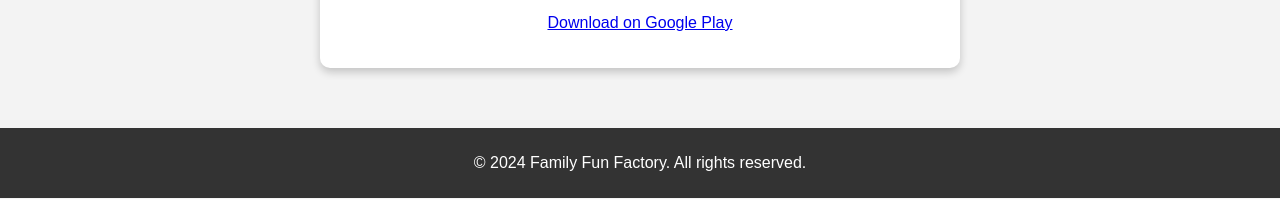
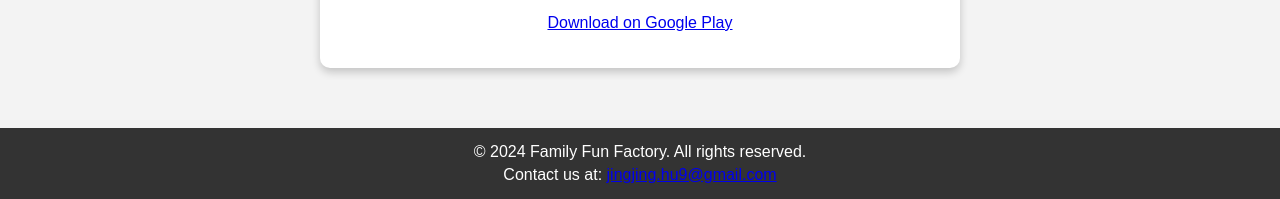
Before and after one commit to FamilyFunFactory/familyfunfactory.github.io, a plain HTML site: page index.html in a window 1280 px wide. Shown: the part 1035-1234 px from the top of the page. Drawn offline with Linux system fonts and the light colour scheme.

Commit message:
Add files via upload

```diff
--- a/index.html
+++ b/index.html
@@ -42,6 +42,9 @@
             padding: 10px;
             margin-top: 20px;
         }
+        footer p {
+            margin: 5px;
+        }
     </style>
 </head>
 <body>
@@ -69,6 +72,7 @@
 
 <footer>
     <p>&copy; 2024 Family Fun Factory. All rights reserved.</p>
+    <p>Contact us at: <a href="mailto:jingjing.hu9@gmail.com">jingjing.hu9@gmail.com</a></p>
 </footer>
 
 </body>
```
